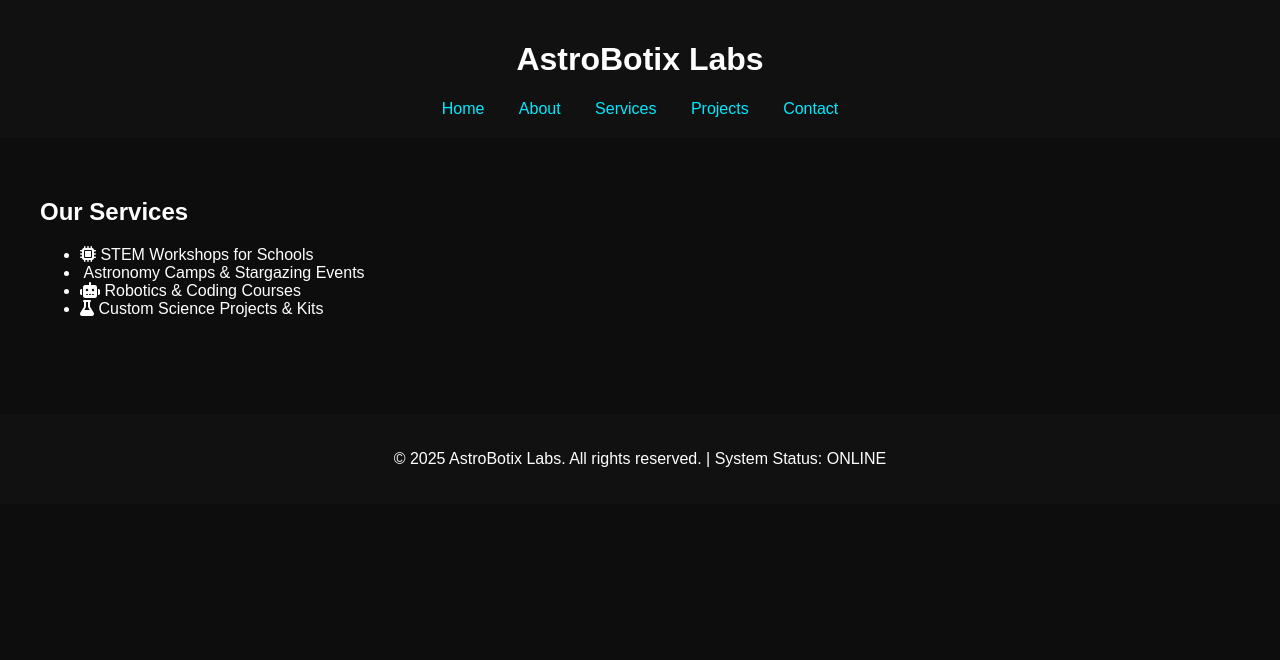
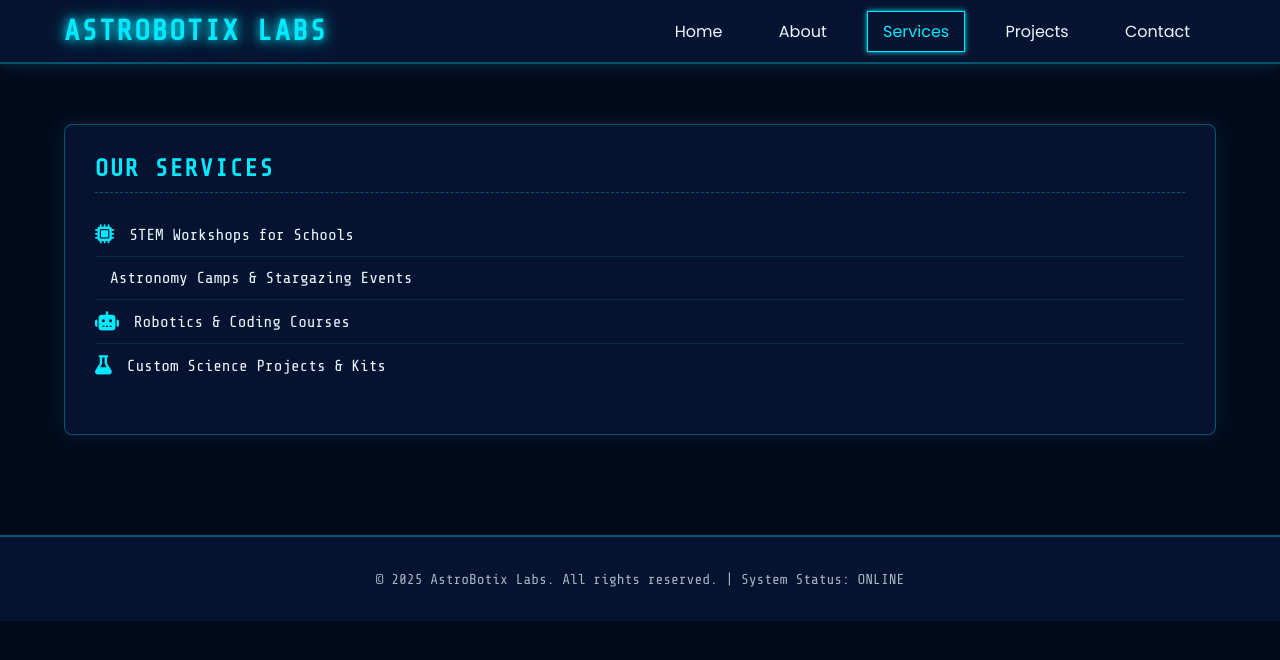
Before and after one commit to AstrobotsLabs/Astrobots-Labs-website, a plain HTML site: page services.html in a window 1280 px wide. Drawn offline with nearby package versions, Linux system fonts and the light colour scheme.

Commit message:
Update styles.css

```diff
--- a/styles.css
+++ b/styles.css
@@ -1,35 +1,182 @@
+/* --- 1. CORE VARIABLES & FONTS --- */
+:root {
+    /* Primary Color: Dark, Space-like Background */
+    --color-bg: #030a1c;
+    /* Secondary Color: Deep Black/Near-Black for panels */
+    --color-bg-panel: #061330;
+    /* Neon Accent: Electric Blue/Cyan (Your Brand Color) */
+    --color-accent: #00eaff;
+    /* Highlighting/Text Color */
+    --color-text: #e6f7ff;
+    /* Subtle Border/Line Color (Translucent) */
+    --color-border: rgba(0, 234, 255, 0.3);
+    /* Font Stack */
+    --font-heading: 'Share Tech Mono', monospace;
+    --font-body: 'Poppins', sans-serif;
+}
+
+/* --- 2. GLOBAL RESET & BASE STYLES --- */
+* {
+    box-sizing: border-box;
+}
+
 body {
     margin: 0;
-    font-family: Arial, sans-serif;
-    background: #0d0d0d;
-    color: white;
+    font-family: var(--font-body);
+    background-color: var(--color-bg);
+    color: var(--color-text);
+    min-height: 100vh;
+    /* Smooth scrolling for anchor links */
+    scroll-behavior: smooth;
 }
 
+h1, h2, h3 {
+    font-family: var(--font-heading);
+    color: var(--color-accent);
+    text-transform: uppercase;
+    letter-spacing: 2px;
+}
+
+/* --- 3. HEADER & NAVIGATION (HUD/Panel Look) --- */
 header {
-    background: #111;
-    padding: 20px;
-    text-align: center;
+    background: var(--color-bg-panel);
+    padding: 15px 5%;
+    display: flex;
+    justify-content: space-between;
+    align-items: center;
+    border-bottom: 2px solid var(--color-border);
+    box-shadow: 0 0 15px rgba(0, 234, 255, 0.2);
+    position: sticky;
+    top: 0;
+    z-index: 1000;
+}
+
+header h1 {
+    font-size: 1.8em;
+    margin: 0;
+    /* Neon glow effect on title */
+    text-shadow: 0 0 8px var(--color-accent), 0 0 15px rgba(0, 234, 255, 0.5);
+    animation: neon-pulse 3s infinite alternate; /* Apply the pulse */
 }
 
 nav a {
-    margin: 0 15px;
-    color: #00eaff;
+    margin: 0 10px;
+    color: var(--color-text);
     text-decoration: none;
+    padding: 8px 15px;
+    border: 1px solid transparent;
+    transition: all 0.3s ease;
 }
 
-.hero {
-    text-align: center;
-    padding: 100px 20px;
-    background: url('https://images.unsplash.com/photo-1444703686981-a3abbc4d4fe3') center/cover;
+nav a:hover,
+nav a.active {
+    color: var(--color-accent);
+    /* Animated underline/border effect */
+    border-color: var(--color-accent);
+    box-shadow: 0 0 5px var(--color-accent);
+    transform: translateY(-2px);
 }
 
-.content {
-    padding: 40px;
+/* --- 4. HERO SECTION (Dynamic Background & Emphasis) --- */
+.hero {
+    min-height: 500px;
+    display: flex;
+    flex-direction: column;
+    justify-content: center;
+    align-items: center;
+    text-align: center;
+    padding: 100px 5%;
+    position: relative;
+    overflow: hidden;
+    /* Use the space background effect */
+    background: radial-gradient(circle at center, rgba(0, 234, 255, 0.1), rgba(3, 10, 28, 0.9) 70%);
 }
 
+.hero h2 {
+    font-size: clamp(2em, 5vw, 3.5em); /* Responsive font sizing */
+    margin-bottom: 10px;
+    z-index: 1;
+}
+
+.hero p {
+    font-size: clamp(1em, 2vw, 1.2em);
+    max-width: 700px;
+    margin-top: 0;
+    z-index: 1;
+    color: rgba(255, 255, 255, 0.8);
+}
+
+/* --- 5. CONTENT SECTIONS (Modular Panel Look) --- */
+.content {
+    padding: 60px 5%;
+    display: flex;
+    flex-direction: column;
+    gap: 40px;
+}
+
+/* Panel container for content pages */
+.panel {
+    background: var(--color-bg-panel);
+    border: 1px solid var(--color-border);
+    padding: 30px;
+    border-radius: 8px;
+    box-shadow: 0 0 20px rgba(0, 234, 255, 0.1);
+    transition: transform 0.3s ease, box-shadow 0.3s ease;
+}
+
+.panel:hover {
+    transform: translateY(-5px);
+    box-shadow: 0 5px 25px rgba(0, 234, 255, 0.3);
+}
+
+.content h2 {
+    margin-top: 0;
+    padding-bottom: 10px;
+    border-bottom: 1px dashed var(--color-border);
+}
+
+/* Styling for the Services list with icons */
+.content ul {
+    list-style: none;
+    padding-left: 0;
+}
+
+.content ul li {
+    padding: 12px 0;
+    border-bottom: 1px solid rgba(0, 234, 255, 0.1);
+    font-family: var(--font-heading);
+    display: flex;
+    align-items: center;
+    gap: 15px;
+}
+
+.content ul li:last-child {
+    border-bottom: none;
+}
+
+.content ul li i.fas {
+    color: var(--color-accent);
+    font-size: 1.2em;
+}
+
+/* --- 6. FOOTER (Console/Terminal Look) --- */
 footer {
     text-align: center;
     padding: 20px;
-    background: #111;
+    background: var(--color-bg-panel);
+    border-top: 2px solid var(--color-border);
     margin-top: 40px;
+    font-family: var(--font-heading);
+    font-size: 0.9em;
+    color: rgba(230, 247, 255, 0.7);
 }
+
+/* --- 7. KEYFRAMES ANIMATIONS --- */
+@keyframes neon-pulse {
+    0%, 100% {
+        text-shadow: 0 0 5px var(--color-accent), 0 0 10px rgba(0, 234, 255, 0.4);
+    }
+    50% {
+        text-shadow: 0 0 10px var(--color-accent), 0 0 20px rgba(0, 234, 255, 0.8);
+    }
+}
```
